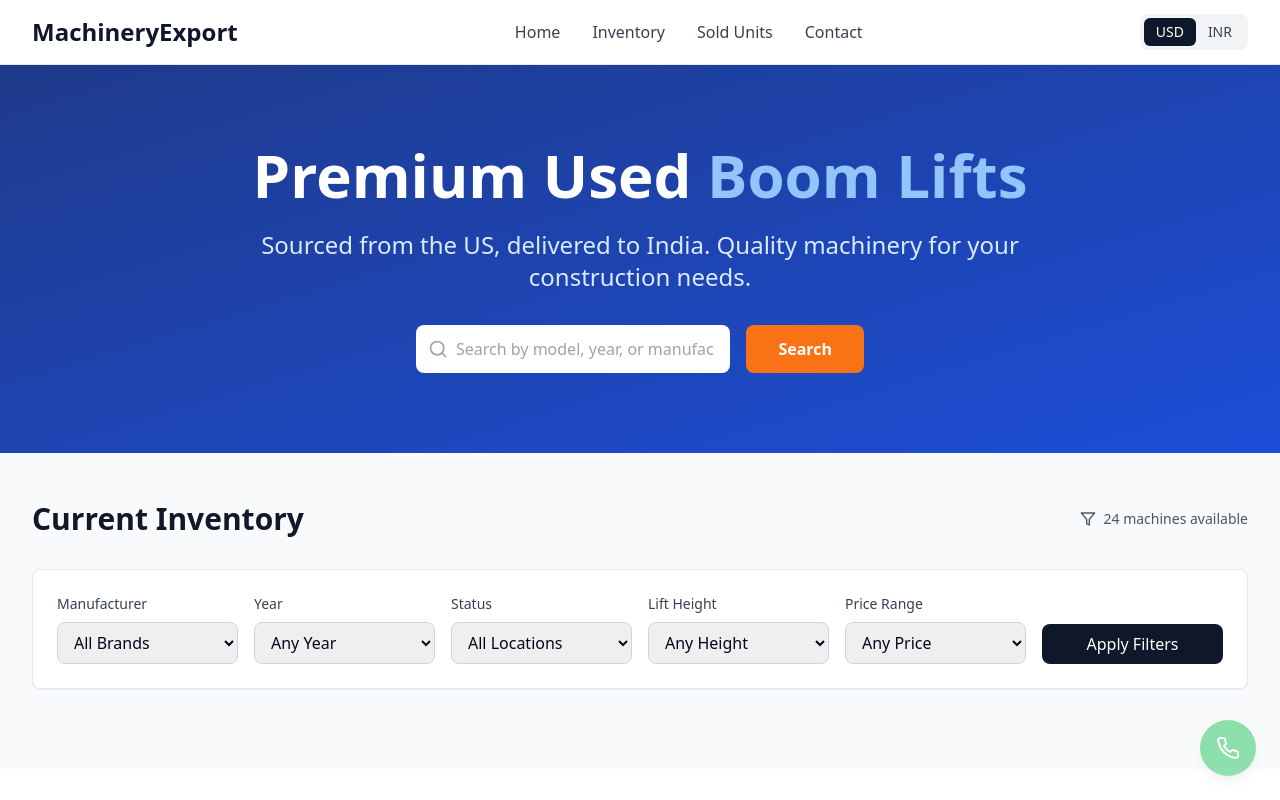
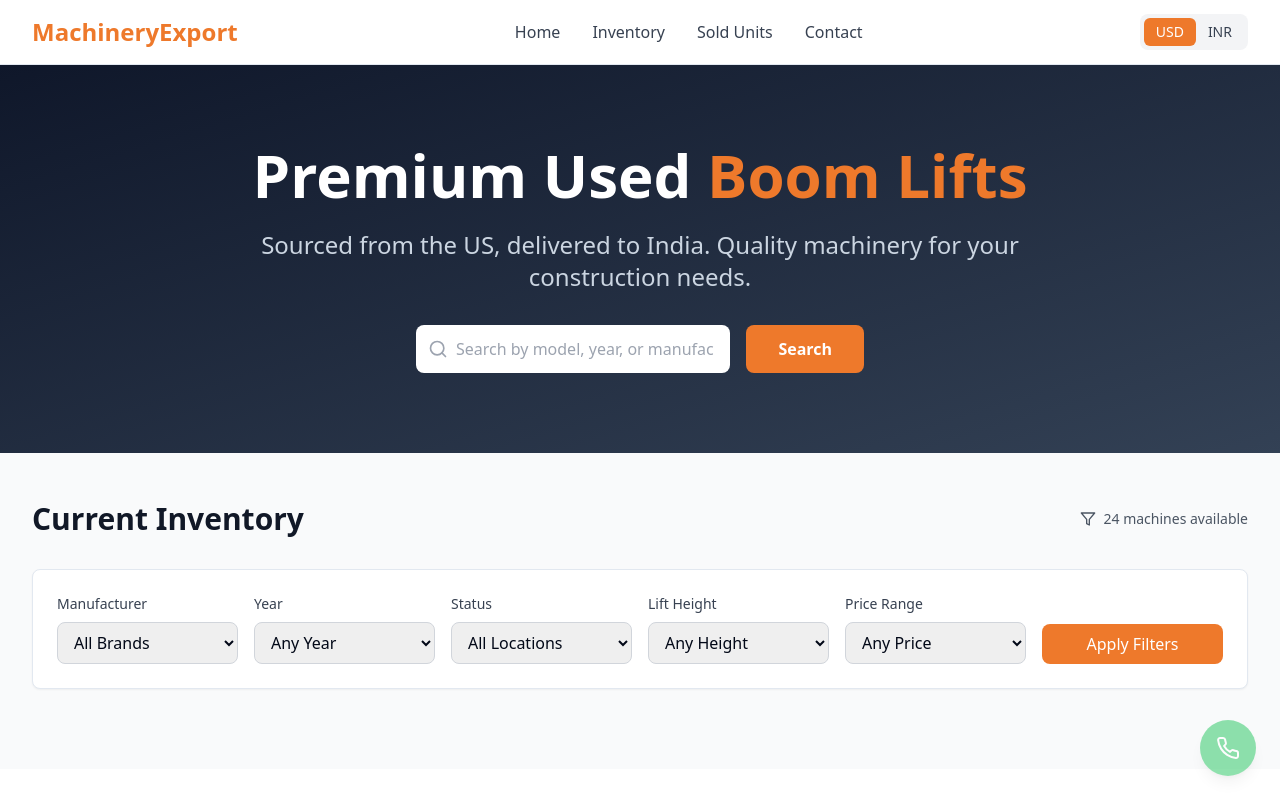
Before and after one commit to alimohammad2001/boom-lift-bazaar, a React (Vite) app: page / in a window 1280 px wide. Shown: the top 800 px of the page. Built offline with nearby package versions, Linux system fonts and the light colour scheme.

Commit message:
Change color scheme
Update the color scheme based on the user's request.

```diff
--- a/src/components/HeroSection.tsx
+++ b/src/components/HeroSection.tsx
@@ -4,12 +4,12 @@ import { Search } from 'lucide-react';
 
 const HeroSection = () => {
   return (
-    <section className="bg-gradient-to-br from-blue-900 to-blue-700 text-white py-20">
+    <section className="bg-gradient-to-br from-slate-900 to-slate-700 text-white py-20">
       <div className="max-w-7xl mx-auto px-4 sm:px-6 lg:px-8 text-center">
         <h1 className="text-4xl md:text-6xl font-bold mb-6">
-          Premium Used <span className="text-blue-300">Boom Lifts</span>
+          Premium Used <span className="text-primary">Boom Lifts</span>
         </h1>
-        <p className="text-xl md:text-2xl mb-8 text-blue-100 max-w-3xl mx-auto">
+        <p className="text-xl md:text-2xl mb-8 text-slate-300 max-w-3xl mx-auto">
           Sourced from the US, delivered to India. Quality machinery for your construction needs.
         </p>
         <div className="flex flex-col sm:flex-row gap-4 justify-center items-center max-w-md mx-auto">
@@ -18,10 +18,10 @@ const HeroSection = () => {
             <input
               type="text"
               placeholder="Search by model, year, or manufacturer..."
-              className="w-full pl-10 pr-4 py-3 rounded-lg text-gray-900 focus:outline-none focus:ring-2 focus:ring-blue-500"
+              className="w-full pl-10 pr-4 py-3 rounded-lg text-gray-900 focus:outline-none focus:ring-2 focus:ring-primary"
             />
           </div>
-          <button className="bg-orange-500 hover:bg-orange-600 text-white px-8 py-3 rounded-lg font-semibold transition-colors w-full sm:w-auto">
+          <button className="bg-primary hover:bg-primary/90 text-white px-8 py-3 rounded-lg font-semibold transition-colors w-full sm:w-auto">
             Search
           </button>
         </div>
--- a/src/index.css
+++ b/src/index.css
@@ -1,3 +1,4 @@
+
 @tailwind base;
 @tailwind components;
 @tailwind utilities;
@@ -15,7 +16,7 @@
     --popover: 0 0% 100%;
     --popover-foreground: 222.2 84% 4.9%;
 
-    --primary: 222.2 47.4% 11.2%;
+    --primary: 24 85% 55%;
     --primary-foreground: 210 40% 98%;
 
     --secondary: 210 40% 96.1%;
@@ -32,7 +33,7 @@
 
     --border: 214.3 31.8% 91.4%;
     --input: 214.3 31.8% 91.4%;
-    --ring: 222.2 84% 4.9%;
+    --ring: 24 85% 55%;
 
     --radius: 0.5rem;
 
@@ -63,7 +64,7 @@
     --popover: 222.2 84% 4.9%;
     --popover-foreground: 210 40% 98%;
 
-    --primary: 210 40% 98%;
+    --primary: 24 85% 55%;
     --primary-foreground: 222.2 47.4% 11.2%;
 
     --secondary: 217.2 32.6% 17.5%;
@@ -80,15 +81,15 @@
 
     --border: 217.2 32.6% 17.5%;
     --input: 217.2 32.6% 17.5%;
-    --ring: 212.7 26.8% 83.9%;
+    --ring: 24 85% 55%;
     --sidebar-background: 240 5.9% 10%;
     --sidebar-foreground: 240 4.8% 95.9%;
-    --sidebar-primary: 224.3 76.3% 48%;
+    --sidebar-primary: 24 85% 55%;
     --sidebar-primary-foreground: 0 0% 100%;
     --sidebar-accent: 240 3.7% 15.9%;
     --sidebar-accent-foreground: 240 4.8% 95.9%;
     --sidebar-border: 240 3.7% 15.9%;
-    --sidebar-ring: 217.2 91.2% 59.8%;
+    --sidebar-ring: 24 85% 55%;
   }
 }
 
```
